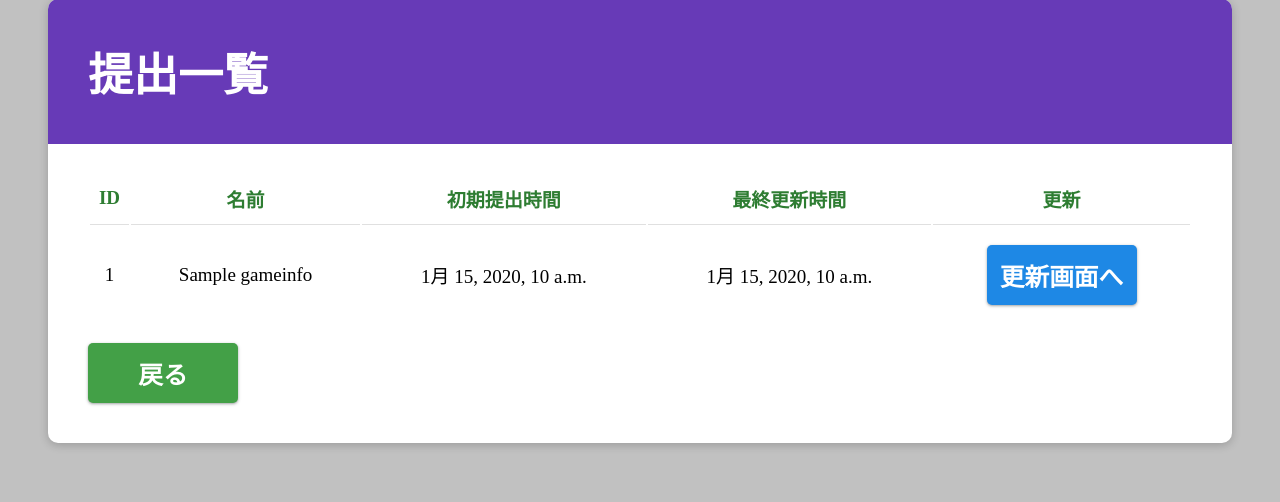
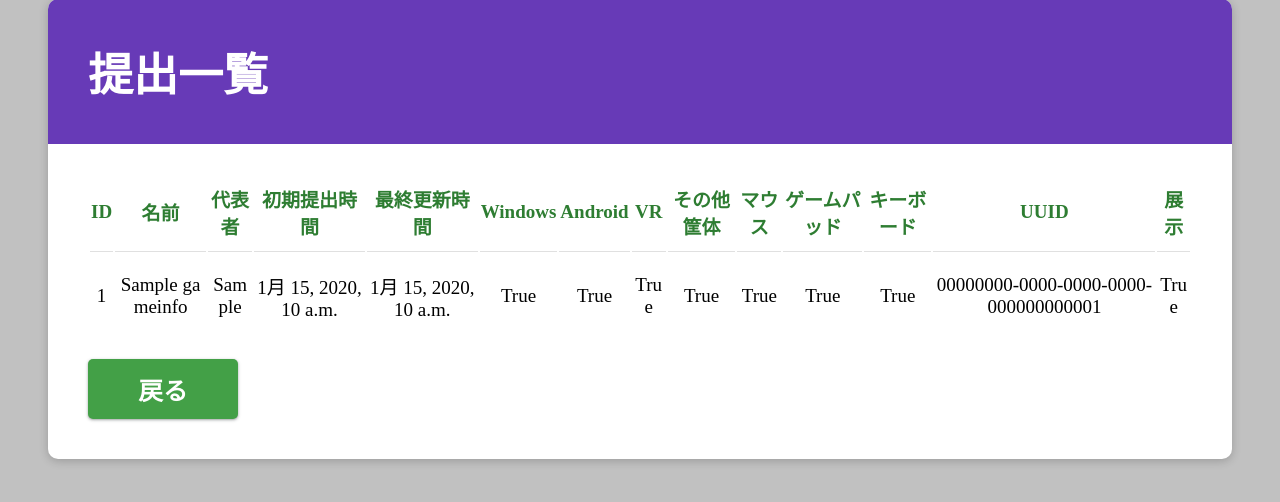
Before and after one commit to su-u/SofmeGameRegister-, a Django app: a page that uses SofmeGameRegister/gameregister/templates/gameregister/admin-index.html in a window 1280 px wide. Shown: the part 38-540 px from the top of the page. Run offline with Django 3.2, Linux system fonts and the light colour scheme; tables that the repository leaves empty hold one stand-in row (values such as "Sample post").

Commit message:
admin-index update

```diff
--- a/SofmeGameRegister/gameregister/templates/gameregister/admin-index.html
+++ b/SofmeGameRegister/gameregister/templates/gameregister/admin-index.html
@@ -12,9 +12,21 @@
                         <tr>
                             <th>ID</th>
                             <th>名前</th>
+                            <th>代表者</th>
                             <th>初期提出時間</th>
                             <th>最終更新時間</th>
-                            <th>更新</th>
+
+                            <th>Windows</th>
+                            <th>Android</th>
+                            <th>VR</th>
+                            <th>その他筐体</th>
+
+                            <th>マウス</th>
+                            <th>ゲームパッド</th>
+                            <th>キーボード</th>
+
+                            <th>UUID</th>
+                            <th>展示</th>
                         </tr>
                     </thead>
                     <tbody>
@@ -22,11 +34,22 @@
                         <tr>
                             <td>{{ item.game_id }}</td>
                             <td>{{ item.name }}</td>
+                            <td>{{ item.representative }}</td>
                             <td>{{ item.created_at }}</td>
                             <td>{{ item.updated_at }}</td>
-                            <td>
-                                <button class="button small-button" onClick="location.href='{% url 'edit' item.game_id %}'">更新画面へ</button>
-                            </td>
+
+                            <td>{{ item.windows }}</td>
+                            <td>{{ item.android }}</td>
+                            <td>{{ item.vr }}</td>
+                            <td>{{ item.other }}</td>
+
+                            <td>{{ item.is_mouse }}</td>
+                            <td>{{ item.is_gamepad }}</td>
+                            <td>{{ item.is_keyboard }}</td>
+
+                            <td>{{ item.game_uuid }}</td>
+                            <td>{{ item.is_view }}</td>
+
                         </tr>
                         {% endfor %}
                     </tbody>
```
